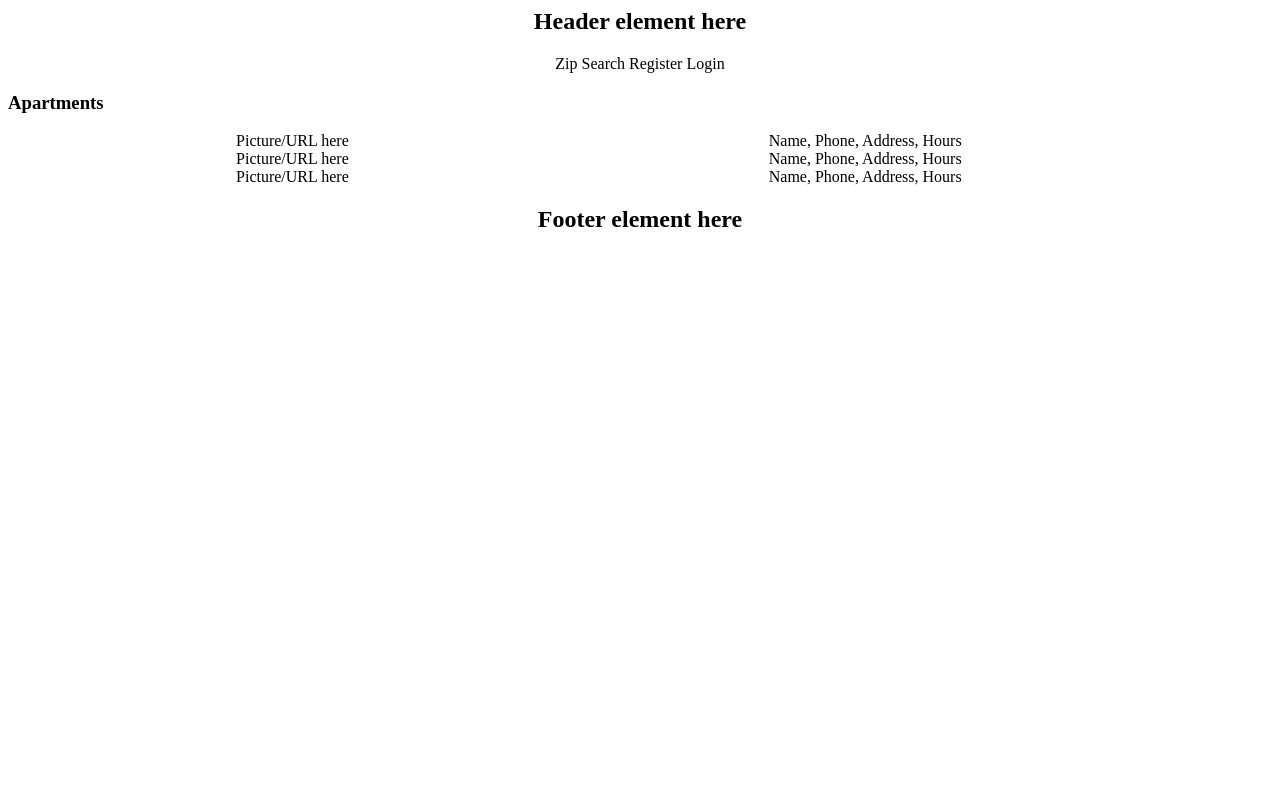
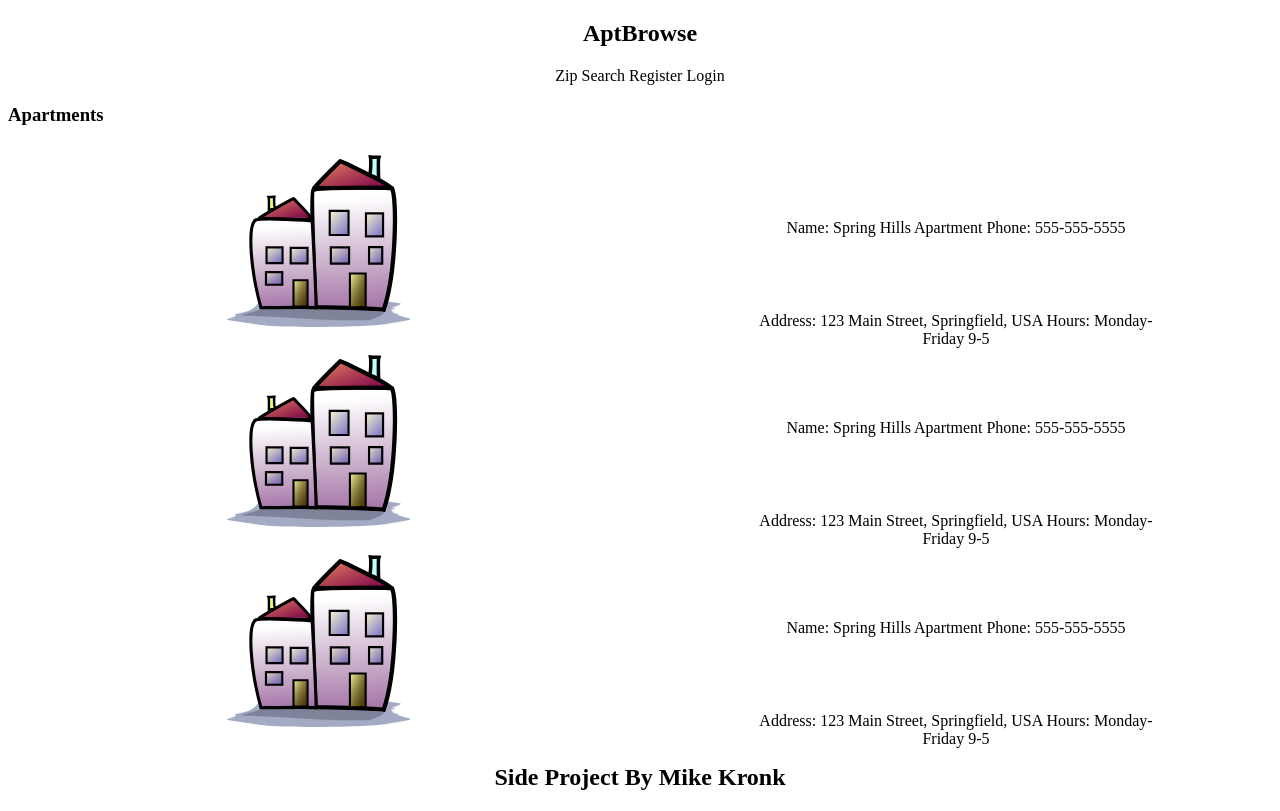
Before and after one commit to Kronkle/concepts, a website: page sass/aptbrowse_demo.html in a window 1280 px wide. Drawn offline with Linux system fonts and the light colour scheme.

Commit message:
dummy data in aptbrowse_demo.html, styling, support for svg in IE10+

```diff
--- a/sass/aptbrowse_demo.html
+++ b/sass/aptbrowse_demo.html
@@ -1,5 +1,5 @@
+<!DOCTYPE html>
 <html>
-
 <head>
 	<link rel="stylesheet" type="text/css" href="aptbrowse_demo.css" />
 </head>
@@ -9,7 +9,7 @@
 	<section>
 
 		<header>
-			<h1>Header element here</h1>
+			<h1>AptBrowse</h1>
 		</header>
 
 		<nav>
@@ -24,28 +24,49 @@
 
 		<article>
 			<figure>
-			Picture/URL here
+				<img src="stock_apartment.svg" alt="stock apartment image">
 			</figure>
 			<summary>
-			Name, Phone, Address, Hours
+				<p>
+					Name: Spring Hills Apartment
+					Phone: 555-555-5555
+				</p>
+				<p>
+					Address: 123 Main Street, Springfield, USA
+					Hours: Monday-Friday 9-5
+				</p>
 			</summary>
 		</article>
 
 		<article>
 			<figure>
-			Picture/URL here
+				<img src="stock_apartment.svg" alt="stock apartment image">
 			</figure>
 			<summary>
-			Name, Phone, Address, Hours
+				<p>
+					Name: Spring Hills Apartment
+					Phone: 555-555-5555
+				</p>
+				<p>
+					Address: 123 Main Street, Springfield, USA
+					Hours: Monday-Friday 9-5
+				</p>
 			</summary>
 		</article>
 
 		<article>
 			<figure>
-			Picture/URL here
+				<img src="stock_apartment.svg" alt="stock apartment image">
 			</figure>
 			<summary>
-			Name, Phone, Address, Hours
+				<p>
+					Name: Spring Hills Apartment
+					Phone: 555-555-5555
+				</p>
+				<p>
+					Address: 123 Main Street, Springfield, USA
+					Hours: Monday-Friday 9-5
+				</p>
 			</summary>
 		</article>
 
@@ -54,7 +75,7 @@
 	<section>
 
 		<footer>
-			<h1>Footer element here</h1>
+			<h1>Side Project By Mike Kronk</h1>
 		</footer>
 
 	</section>
--- a/sass/aptbrowse_demo.scss
+++ b/sass/aptbrowse_demo.scss
@@ -2,9 +2,52 @@
  *  For styling AptBrowse demo page. Sass syntax: SCSS
  */
 
+
+/*********** Global Variables ***********/
+
 $centerMargin: 0 auto;
 $leftMargin: 100px;
+
+$articleHeight: 200px;
+$articleWidth: 100%;
+
+$figureImgWidth: 200px;
+$figureImgHeight: 200px;
+
 $block-width: 600px;
+
+
+/*********** Global CSS ***********/
+
+/* Don't allow padding and border to increase element width */
+* {
+  -webkit-box-sizing: border-box;
+  -moz-box-sizing: border-box;
+   box-sizing: border-box;
+}
+
+/*
+ * Let's target IE to respect aspect ratios and sizes for img tags containing SVG files
+ *
+ * [1] IE9
+ * [2] IE10+
+ */
+/* 1 */
+
+.ie9 img[src*=".svg"] {
+	width: 100%;
+}
+/* 2 */
+@media screen and (-ms-high-contrast: active), (-ms-high-contrast: none) {
+  img[src*=".svg"] {
+  	height: auto;
+  	width: auto;
+    max-width: 200px;
+    max-height: 200px;
+  }
+}
+
+/*********** Mixins ***********/
 
 @mixin blockAndCenter {
 	width:  $block-width;
@@ -12,28 +55,57 @@ $block-width: 600px;
 	text-align: center;
 }
 
+/* Possibly condense the below mixins into one */
 @mixin inlineBlockAndLeft {
 	display: inline-block;
-	width: 45%;
+	width: 50%;
+	height: 200px;
 	margin: $centerMargin;
 	text-align: center;
+	font-size: 16px;
 }
 
 @mixin inlineBlockAndRight {
 	display: inline-block;
-	width: 45%;
+	width: 50%;
+	height: 200px;
 	margin: $centerMargin;
 	text-align: center;
+	font-size: 16px;
 }
+
+
+/*********** Elements ***********/
 
 header, nav, footer {
 	@include blockAndCenter;
 }
 
+/* Article elements contain information for one apartment listing */
+article {
+
+	height: $articleHeight;
+	width:	$articleWidth;
+
+	/* Include font-size here so inline-block elements below stack properly */
+	font-size: 0;
+
+	/* Figure elements contain an image for a particular apartment listing */
 	figure {
 		@include inlineBlockAndLeft;
+
+		img {
+			width: $figureImgWidth;
+		}
 	}
 
+	/* Summary elements contain details for a particular apartment listing */
 	summary {
 		@include inlineBlockAndRight;
+
+		p {
+			width: $figureImgWidth + 200px;
+			margin: 75px auto;
 		}
+	}
+}
```
Also changed, not shown: sass/apt.jpeg (added), sass/aptbrowse_demo.css, sass/stock_apartment.svg (added), 1 other file. Lines whose indentation alone changed are shown as unchanged.
